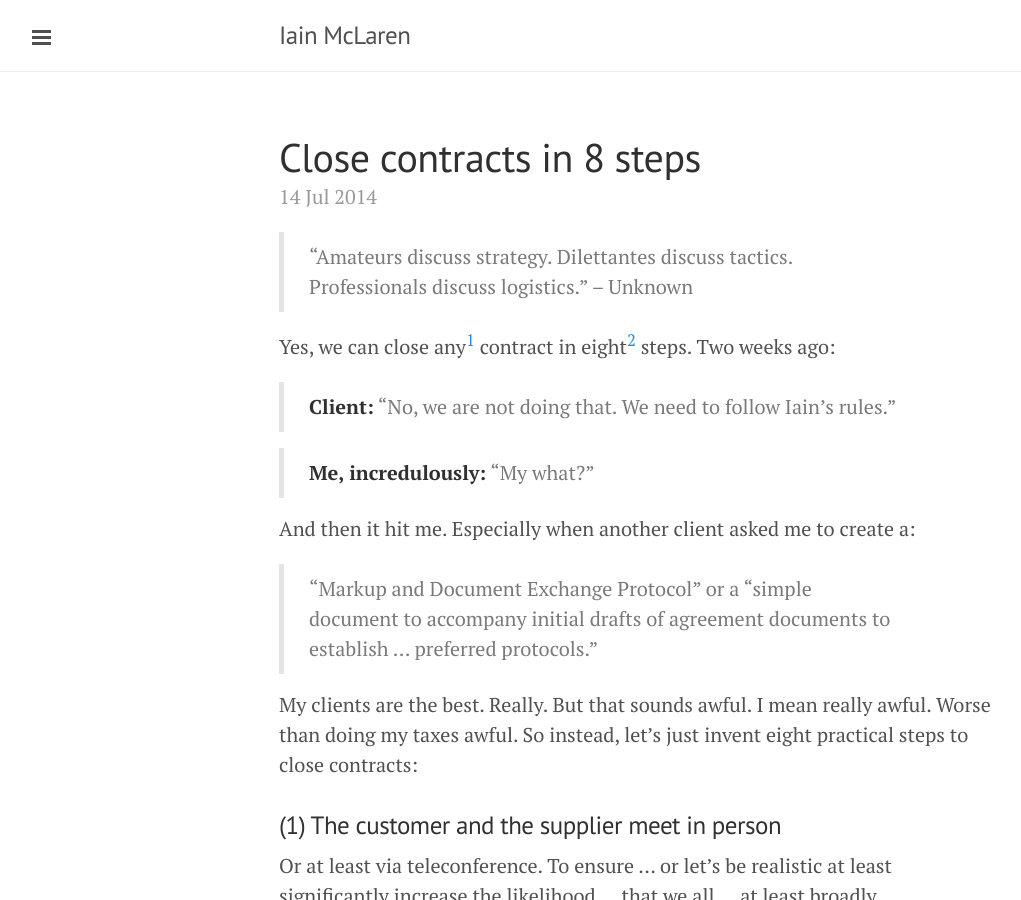
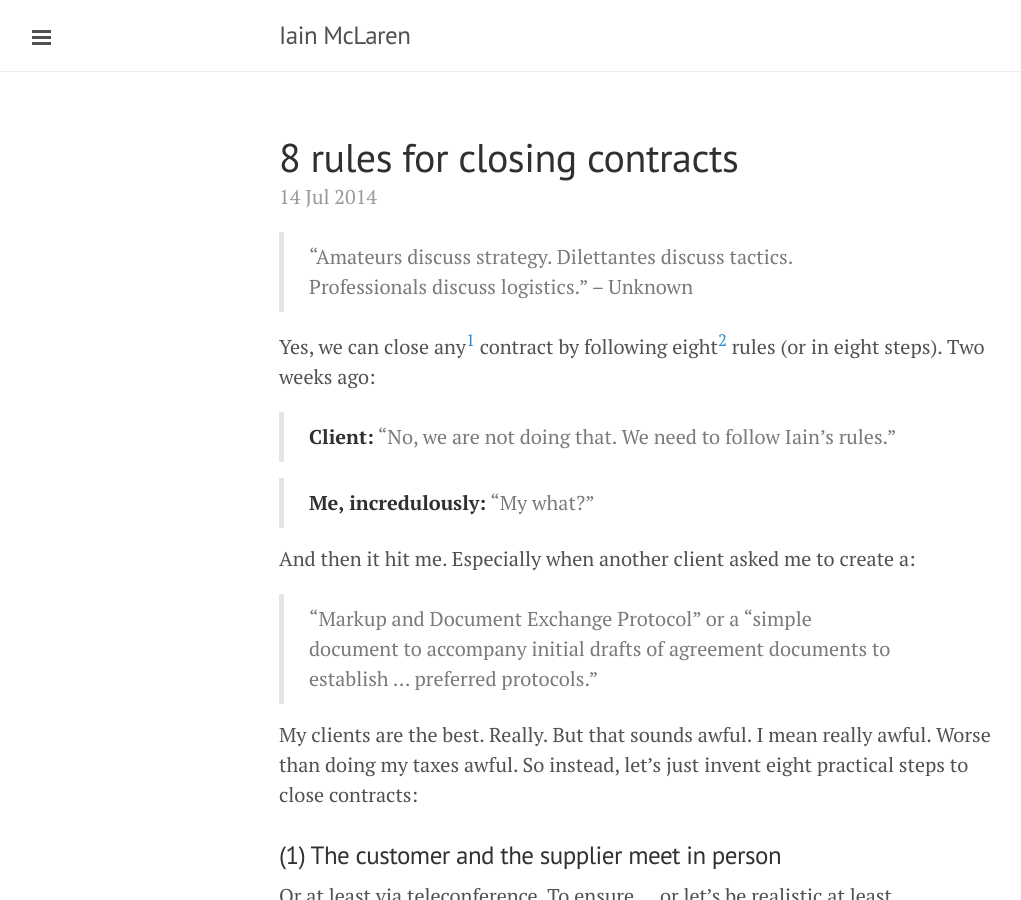
Before and after one commit to imclaren/blog, a Jekyll site: the page built from _posts/2014-07-14-8-steps.md, in a window 1280 px wide and 900 px high. Shown: the whole window, without its empty margins (1-1022 px from the left). Built offline with Jekyll 4.4.1, drawn with Linux system fonts in a browser that asks for light colours; Markdown is read by kramdown in place of the engine named in the settings.

Commit message:
Adding pages 24

```diff
--- a/_posts/2014-07-14-8-steps.md
+++ b/_posts/2014-07-14-8-steps.md
@@ -1,11 +1,11 @@
 ---
 layout: post
-title: Close contracts in 8 steps
+title: 8 rules for closing contracts
 ---
 
 > “Amateurs discuss strategy. Dilettantes discuss tactics. Professionals discuss logistics.” -- Unknown
 
-Yes, we can close any<sup>[1](#1)</sup> contract in eight<sup>[2](#2)</sup> steps.  Two weeks ago:
+Yes, we can close any<sup>[1](#1)</sup> contract by following eight<sup>[2](#2)</sup> rules (or in eight steps).  Two weeks ago:
 
 > **Client:** "No, we are not doing that.  We  need to follow Iain's rules."
 
```
